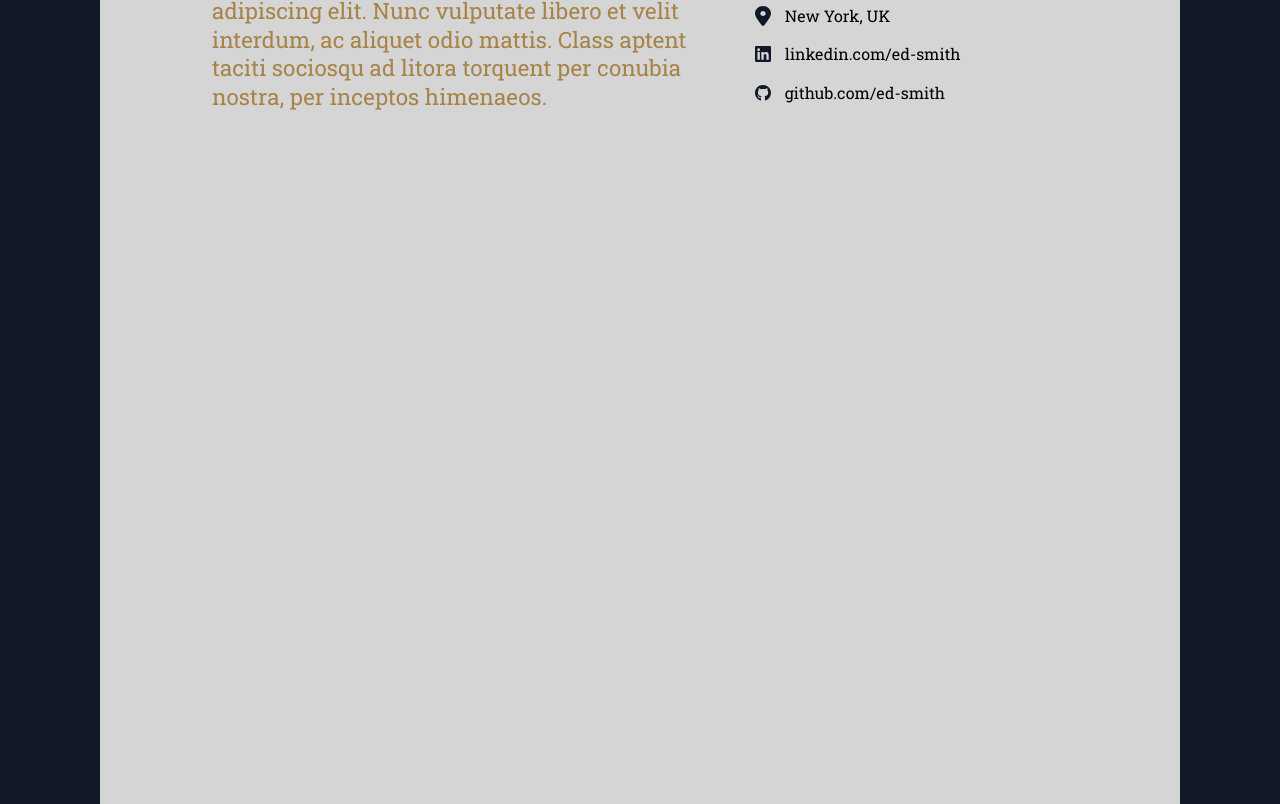
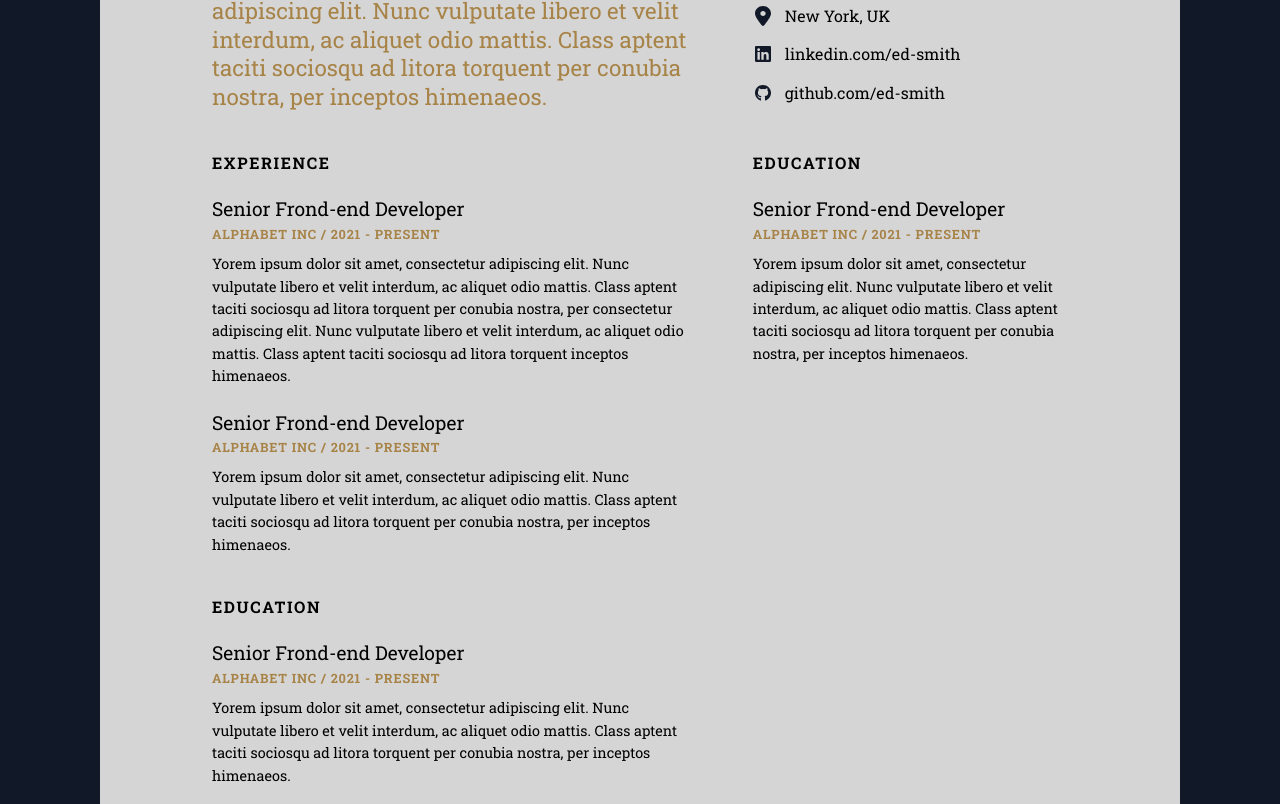
Before and after one commit to hello-damiro/cv-maker, a React (Create React App) app: page / in a window 1280 px wide. Shown: the part 436-1240 px from the top of the page. Built offline with nearby package versions, Linux system fonts and the light colour scheme.

Commit message:
sections started

```diff
--- a/src/components/CV.jsx
+++ b/src/components/CV.jsx
@@ -1,13 +1,13 @@
 import React from 'react';
 import Paper from './shared/Paper';
 import CVHeader from './CVHeader';
-// import CVMain from './CVMain';
+import CVMain from './CVMain';
 
 function CV(props) {
     return (
         <Paper>
             <CVHeader />
-            {/* <CVMain /> */}
+            <CVMain />
         </Paper>
     );
 }
--- a/src/components/CVMain.jsx
+++ b/src/components/CVMain.jsx
@@ -1,9 +1,9 @@
 import React from 'react';
-import Section from './Section';
+import Section from './shared/Section';
 
 function CVMain() {
     return (
-        <div className="main sections">
+        <div className="cv-main">
             <div className="left">
                 <div className="section-title">Experience</div>
                 <Section
--- a/src/components/shared/About.jsx
+++ b/src/components/shared/About.jsx
@@ -18,7 +18,7 @@ function About({ about }) {
                 <textarea
                     onChange={handleAboutChange}
                     className="input-about"
-                    placeholder="Details here ..."
+                    placeholder="Introduction here ..."
                     value={inputAbout}
                 />
             </div>
--- a/src/components/shared/Section.jsx
+++ b/src/components/shared/Section.jsx
@@ -1,8 +1,11 @@
 import React from 'react';
 import { useState } from 'react';
+import EditButtons from './EditButtons';
 
 function Section({ title, institution, dates, details }) {
     const [editMode, setEditMode] = useState(false);
+    const handleStatus = (status) => setEditMode(status);
+
     const [inputTitle, setInputTitle] = useState(title);
     const [inputInstitution, setInputInstitution] = useState(institution);
     const [inputDates, setInputDates] = useState(dates);
@@ -11,9 +14,6 @@ function Section({ title, institution, dates, details }) {
     const handleInstitutionChange = (e) => setInputInstitution(e.currentTarget.value);
     const handleDatesChange = (e) => setInputDates(e.currentTarget.value);
     const handleDetailsChange = (e) => setInputDetails(e.currentTarget.value);
-    const handleEditBtn = () => setEditMode(true);
-    const handleCheckBtn = () => setEditMode(false);
-    const handleCloseBtn = () => console.log('handleCloseBtn: ');
 
     return (
         <div className="section">
@@ -27,6 +27,7 @@ function Section({ title, institution, dates, details }) {
             </div>
             <div className={`edit-inputs ${editMode ? null : 'hidden'}`}>
                 <input
+                    type="text"
                     onChange={handleTitleChange}
                     className="input-title"
                     placeholder="Title"
@@ -34,12 +35,14 @@ function Section({ title, institution, dates, details }) {
                 />
                 <div className="single-line">
                     <input
+                        type="text"
                         onChange={handleInstitutionChange}
                         className="input-institution"
                         placeholder="Institution"
                         value={inputInstitution}
                     />
                     <input
+                        type="text"
                         onChange={handleDatesChange}
                         className="input-dates"
                         placeholder="Years"
@@ -54,19 +57,7 @@ function Section({ title, institution, dates, details }) {
                     value={inputDetails}
                 />
             </div>
-            <div className="btns">
-                {editMode ? null : (
-                    <button onClick={() => handleEditBtn()} className="btn-edit" type="button" />
-                )}
-                {!editMode ? null : (
-                    <button
-                        onClick={() => handleCheckBtn()}
-                        className={`btn-check ${!editMode ? 'hidden' : ''}`}
-                        type="button"
-                    />
-                )}
-                <button onClick={() => handleCloseBtn()} className="btn-close" type="button" />
-            </div>
+            <EditButtons modeStatus={(status) => handleStatus(status)} />
         </div>
     );
 }
--- /dev/null
+++ b/src/styles/cv-main.css
@@ -0,0 +1,126 @@
+.cv-main {
+    display: flex;
+    gap: 32px;
+    margin: 0 var(--paper-margin);
+}
+
+.cv-main .left {
+    width: 60%;
+    display: flex;
+    flex-direction: column;
+    /* gap: 16px; */
+}
+
+.cv-main .right {
+    width: 40%;
+    display: flex;
+    flex-direction: column;
+    /* gap: 16px; */
+}
+
+.section-title {
+    font-size: 1rem;
+    font-weight: 700;
+    text-transform: uppercase;
+    letter-spacing: 0.1rem;
+    margin-top: 16px;
+}
+
+.section-title {
+    /* background: red; */
+    display: flex;
+    position: relative;
+    padding: 12px;
+}
+
+.section {
+    width: 100%;
+    background: var(--gray);
+    display: flex;
+    flex-direction: column;
+    position: relative;
+}
+
+.section .content {
+    /* background: red; */
+    padding: 12px;
+}
+
+.section .edit-inputs {
+    position: absolute;
+    border-radius: 4px;
+    width: 100%;
+    height: 100%;
+    background: var(--white);
+}
+
+.section .btns {
+    position: absolute;
+    margin-left: calc(100% - 72px);
+    display: flex;
+    gap: 4px;
+    align-items: right;
+    margin-top: -16px;
+}
+
+.section:hover {
+    background: var(--white);
+    border-radius: 4px;
+}
+
+.section:hover .btns .btn-edit,
+.section:hover .btns .btn-check,
+.section:hover .btns .btn-close {
+    opacity: 1;
+}
+
+/* SPECIFIC STYLES */
+
+.section .title {
+    /* background: red; */
+    font-size: 1.2rem;
+}
+
+.section input[type='text'].input-title {
+    /* background: red; */
+    font-size: 1.2rem;
+    margin-top: 6px;
+}
+
+.section .dates,
+.section .institution {
+    /* background: red; */
+    font-size: 0.8rem;
+    padding-bottom: 8px;
+}
+
+.section input[type='text'].input-dates,
+.section input[type='text'].input-institution {
+    /* background: red; */
+    height: 24px;
+    font-size: 0.8rem;
+    font-weight: 700;
+    text-transform: uppercase;
+    letter-spacing: 0.05rem;
+}
+.section input[type='text'].input-institution {
+    margin-right: -2px;
+    width: 65%;
+}
+
+.section input[type='text'].input-dates {
+    width: 35%;
+}
+
+.section .details {
+    min-height: 30px;
+    font-size: 0.9rem;
+}
+
+.section .input-details {
+    height: calc(100% - 80px);
+    min-height: 22px;
+    font-size: 0.9rem;
+    padding-bottom: 0px;
+    line-height: 1.2rem;
+}
--- a/src/styles/index.css
+++ b/src/styles/index.css
@@ -2,7 +2,7 @@
 @import url('reset.css');
 @import url('header.css');
 @import url('cv-header.css');
-/* @import url('main-header.css'); */
+@import url('cv-main.css');
 
 :root {
     /* SYSTEM FONTS */
@@ -62,11 +62,11 @@ a:hover {
 .single-line {
     display: flex;
     gap: 4px;
-    margin-top: 6px;
     font-weight: 700;
     text-transform: uppercase;
     letter-spacing: 0.05rem;
     color: var(--green);
+    margin-top: 2px;
 }
 
 .btns .btn-edit {
```
